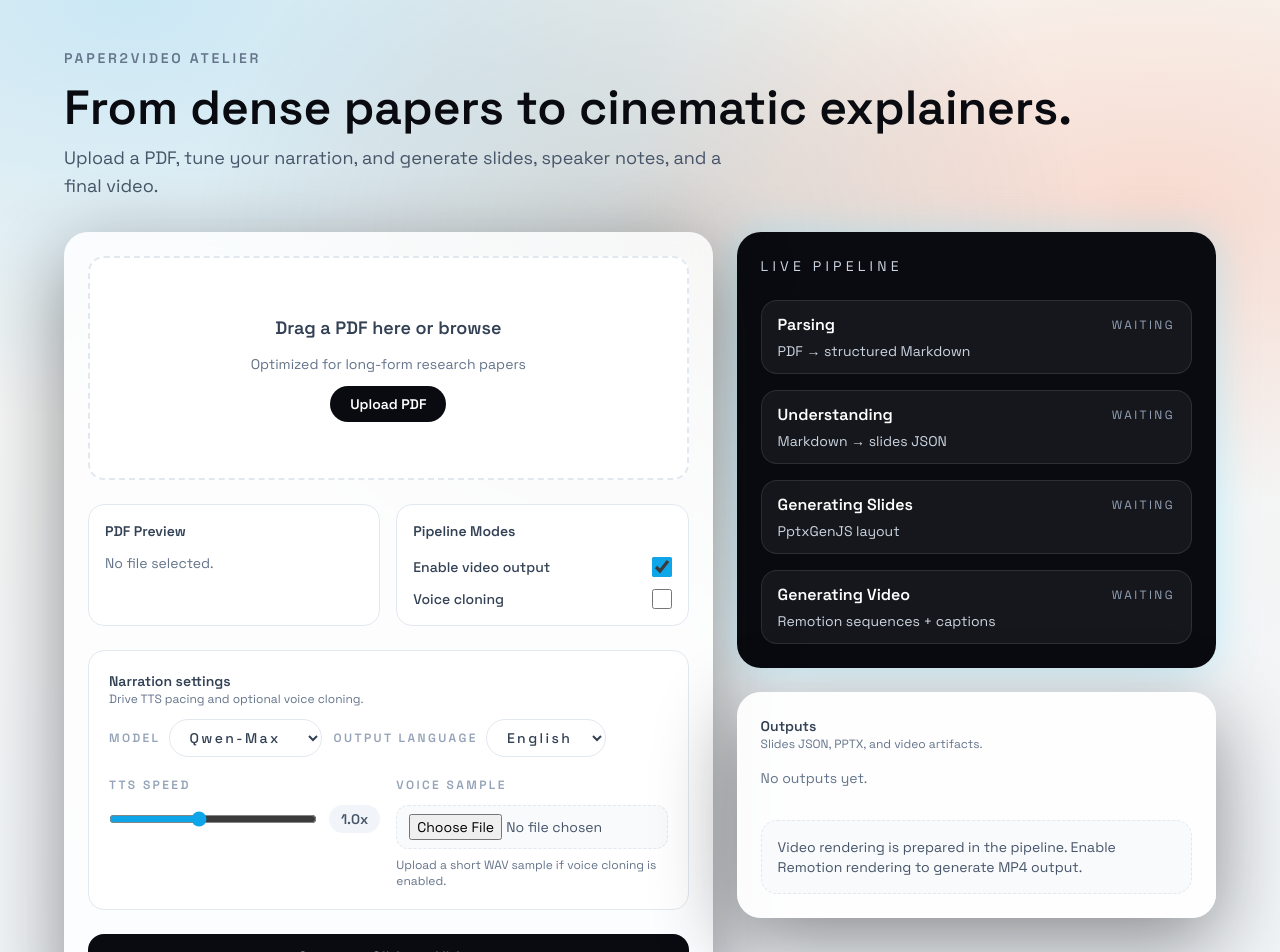
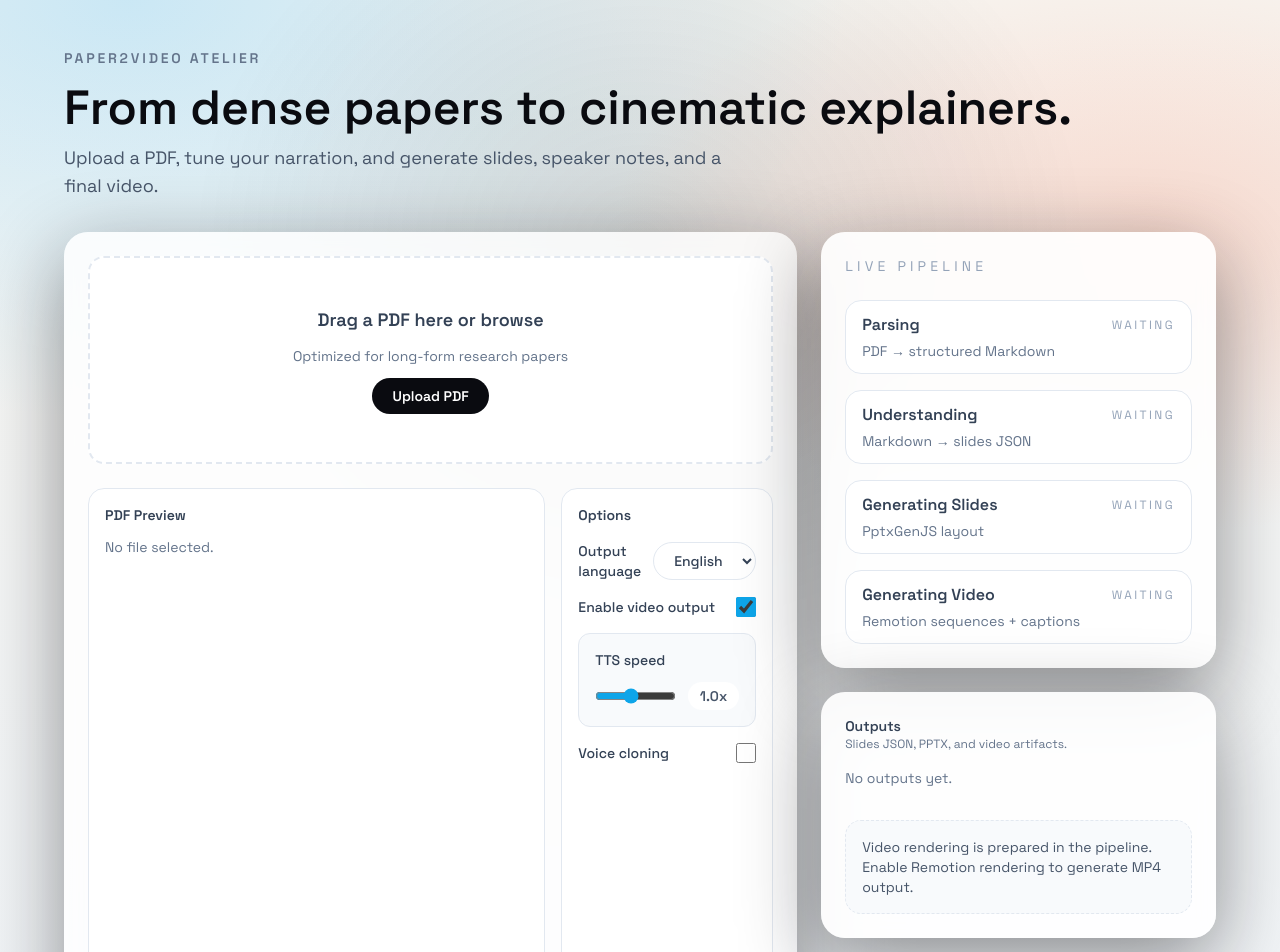
Before and after one commit to ljie-PI/Paper2Video, a Next.js app: page / in a window 1280 px wide. Shown: the top 952 px of the page. Built offline with nearby package versions, Linux system fonts and the light colour scheme.

Commit message:
Adjust layout

```diff
--- a/app/page.tsx
+++ b/app/page.tsx
@@ -186,10 +186,10 @@ export default function HomePage() {
           </div>
         </header>
 
-        <section className="grid gap-6 lg:grid-cols-[1.15fr_0.85fr]">
+        <section className="grid items-start gap-6 lg:grid-cols-[1.3fr_0.7fr]">
           <div className="rounded-3xl bg-white/80 p-6 shadow-card backdrop-blur">
             <div
-              className={`flex h-56 flex-col items-center justify-center gap-3 rounded-2xl border-2 border-dashed transition ${
+              className={`flex h-52 flex-col items-center justify-center gap-3 rounded-2xl border-2 border-dashed transition ${
                 dragActive
                   ? 'border-sky-400 bg-sky-50'
                   : 'border-slate-200 bg-white'
@@ -224,8 +224,8 @@ export default function HomePage() {
               </label>
             </div>
 
-            <div className="mt-6 grid gap-4 md:grid-cols-2">
-              <div className="rounded-2xl border border-slate-200 bg-white p-4">
+            <div className="mt-6 grid gap-4 md:grid-cols-[1.4fr_0.6fr]">
+              <div className="flex h-[540px] flex-col rounded-2xl border border-slate-200 bg-white p-4">
                 <p className="text-sm font-semibold text-slate-700">PDF Preview</p>
                 {pdfFile ? (
                   <div className="mt-3 flex items-center justify-between rounded-xl bg-slate-50 px-4 py-3 text-sm text-slate-600">
@@ -236,68 +236,16 @@ export default function HomePage() {
                   <p className="mt-3 text-sm text-slate-500">No file selected.</p>
                 )}
                 {previewUrl ? (
-                  <div className="mt-4 h-44 overflow-hidden rounded-xl border border-slate-200">
+                  <div className="mt-4 flex-1 overflow-hidden rounded-xl border border-slate-200">
                     <embed src={previewUrl} className="h-full w-full" />
                   </div>
                 ) : null}
               </div>
               <div className="rounded-2xl border border-slate-200 bg-white p-4">
-                <p className="text-sm font-semibold text-slate-700">Pipeline Modes</p>
-                <div className="mt-4 flex flex-col gap-3 text-sm text-slate-600">
+                <p className="text-sm font-semibold text-slate-700">Options</p>
+                <div className="mt-4 flex flex-col gap-4 text-sm text-slate-600">
                   <label className="flex items-center justify-between gap-3">
-                    <span className="font-medium text-slate-700">Enable video output</span>
-                    <input
-                      type="checkbox"
-                      className="h-5 w-5 accent-sky-500"
-                      checked={enableVideo}
-                      onChange={(event) => setEnableVideo(event.target.checked)}
-                    />
-                  </label>
-                  <label className="flex items-center justify-between gap-3">
-                    <span className="font-medium text-slate-700">Voice cloning</span>
-                    <input
-                      type="checkbox"
-                      className="h-5 w-5 accent-orange-500"
-                      checked={voiceClone}
-                      onChange={(event) => setVoiceClone(event.target.checked)}
-                    />
-                  </label>
-                </div>
-              </div>
-            </div>
-
-            <AnimatePresence initial={false}>
-              {enableVideo ? (
-                <motion.div
-                  key="video-settings"
-                  initial={{ opacity: 0, y: 16 }}
-                  animate={{ opacity: 1, y: 0 }}
-                  exit={{ opacity: 0, y: 12 }}
-                  transition={{ duration: 0.3 }}
-                  className="mt-6 rounded-2xl border border-slate-200 bg-white p-5"
-                >
-                  <div className="flex flex-wrap items-center justify-between gap-3">
-                    <div>
-                      <p className="text-sm font-semibold text-slate-700">Narration settings</p>
-                      <p className="text-xs text-slate-500">
-                        Drive TTS pacing and optional voice cloning.
-                      </p>
-                    </div>
-                    <div className="flex flex-wrap items-center gap-3">
-                      <label className="flex items-center gap-2 text-xs font-semibold uppercase tracking-[0.2em] text-slate-400">
-                        Model
-                        <select
-                          value={model}
-                          onChange={(event) => setModel(event.target.value)}
-                          className="rounded-full border border-slate-200 bg-white px-4 py-2 text-sm font-medium text-slate-700"
-                        >
-                          <option value="qwen-max">Qwen-Max</option>
-                          <option value="qwen-plus">Qwen-Plus</option>
-                          <option value="qwen-long">Qwen-Long</option>
-                        </select>
-                      </label>
-                      <label className="flex items-center gap-2 text-xs font-semibold uppercase tracking-[0.2em] text-slate-400">
-                        Output language
+                    <span className="font-medium text-slate-700">Output language</span>
                     <select
                       value={outputLanguage}
                       onChange={(event) =>
@@ -309,14 +257,28 @@ export default function HomePage() {
                       <option value="zh">中文</option>
                     </select>
                   </label>
-                    </div>
-                  </div>
 
-                  <div className="mt-5 grid gap-4 md:grid-cols-2">
-                    <div>
-                      <p className="text-xs font-semibold uppercase tracking-[0.2em] text-slate-400">
-                        TTS Speed
-                      </p>
+                  <label className="flex items-center justify-between gap-3">
+                    <span className="font-medium text-slate-700">Enable video output</span>
+                    <input
+                      type="checkbox"
+                      className="h-5 w-5 accent-sky-500"
+                      checked={enableVideo}
+                      onChange={(event) => setEnableVideo(event.target.checked)}
+                    />
+                  </label>
+
+                  <AnimatePresence initial={false}>
+                    {enableVideo ? (
+                      <motion.div
+                        key="tts-speed"
+                        initial={{ opacity: 0, y: 8 }}
+                        animate={{ opacity: 1, y: 0 }}
+                        exit={{ opacity: 0, y: 6 }}
+                        transition={{ duration: 0.2 }}
+                        className="rounded-xl border border-slate-200 bg-slate-50 p-4"
+                      >
+                        <p className="text-sm font-medium text-slate-700">TTS speed</p>
                         <div className="mt-3 flex items-center gap-3">
                           <input
                             type="range"
@@ -327,15 +289,37 @@ export default function HomePage() {
                             onChange={(event) => setTtsSpeed(Number(event.target.value))}
                             className="w-full accent-sky-500"
                           />
-                        <span className="rounded-full bg-slate-100 px-3 py-1 text-sm font-semibold text-slate-600">
+                          <span className="rounded-full bg-white px-3 py-1 text-sm font-semibold text-slate-600">
                             {ttsSpeed.toFixed(1)}x
                           </span>
                         </div>
-                    </div>
-                    <div>
-                      <p className="text-xs font-semibold uppercase tracking-[0.2em] text-slate-400">
-                        Voice Sample
-                      </p>
+                      </motion.div>
+                    ) : null}
+                  </AnimatePresence>
+
+                  {enableVideo ? (
+                    <>
+                      <label className="flex items-center justify-between gap-3">
+                        <span className="font-medium text-slate-700">Voice cloning</span>
+                        <input
+                          type="checkbox"
+                          className="h-5 w-5 accent-orange-500"
+                          checked={voiceClone}
+                          onChange={(event) => setVoiceClone(event.target.checked)}
+                        />
+                      </label>
+
+                      <AnimatePresence initial={false}>
+                        {voiceClone ? (
+                          <motion.div
+                            key="voice-sample"
+                            initial={{ opacity: 0, y: 8 }}
+                            animate={{ opacity: 1, y: 0 }}
+                            exit={{ opacity: 0, y: 6 }}
+                            transition={{ duration: 0.2 }}
+                            className="rounded-xl border border-dashed border-slate-200 bg-slate-50 p-4"
+                          >
+                            <p className="text-sm font-medium text-slate-700">Voice sample</p>
                             <input
                               type="file"
                               accept="audio/*"
@@ -343,16 +327,19 @@ export default function HomePage() {
                                 const file = event.target.files?.[0] ?? null;
                                 setVoiceSample(file);
                               }}
-                        className="mt-3 block w-full rounded-xl border border-dashed border-slate-200 bg-slate-50 px-3 py-2 text-sm text-slate-600"
+                              className="mt-3 block w-full rounded-xl border border-dashed border-slate-200 bg-white px-3 py-2 text-sm text-slate-600"
                             />
                             <p className="mt-2 text-xs text-slate-500">
-                        Upload a short WAV sample if voice cloning is enabled.
+                              Upload a short WAV sample for voice cloning.
                             </p>
-                    </div>
-                  </div>
                           </motion.div>
                         ) : null}
                       </AnimatePresence>
+                    </>
+                  ) : null}
+                </div>
+              </div>
+            </div>
 
             {error ? (
               <div className="mt-4 rounded-xl bg-rose-50 px-4 py-3 text-sm text-rose-600">
@@ -371,8 +358,8 @@ export default function HomePage() {
           </div>
 
           <div className="flex flex-col gap-6">
-            <div className="rounded-3xl bg-ink-900 p-6 text-white shadow-glow">
-              <p className="text-sm uppercase tracking-[0.3em] text-slate-300">
+            <div className="rounded-3xl bg-white/90 p-6 text-slate-700 shadow-card backdrop-blur">
+              <p className="text-sm uppercase tracking-[0.3em] text-slate-400">
                 Live pipeline
               </p>
               <div className="mt-6 flex flex-col gap-4">
@@ -387,24 +374,22 @@ export default function HomePage() {
                     <div
                       key={stage.id}
                       className={`rounded-2xl border px-4 py-3 transition ${
-                        active
-                          ? 'border-sky-400 bg-white/10'
-                          : 'border-white/10 bg-white/5'
+                        active ? 'border-sky-300 bg-sky-50/60' : 'border-slate-200 bg-white'
                       }`}
                     >
                       <div className="flex items-center justify-between">
                         <p className="text-base font-semibold">{stage.title}</p>
                         <span
                           className={`text-xs uppercase tracking-[0.2em] ${
-                            done ? 'text-emerald-300' : 'text-slate-400'
+                            done ? 'text-emerald-500' : 'text-slate-400'
                           }`}
                         >
                           {done ? 'Ready' : 'Waiting'}
                         </span>
                       </div>
-                      <p className="mt-1 text-sm text-slate-300">{stage.detail}</p>
+                      <p className="mt-1 text-sm text-slate-500">{stage.detail}</p>
                       {showError ? (
-                        <div className="mt-3 rounded-lg bg-rose-500/20 px-3 py-2 text-xs text-rose-100">
+                        <div className="mt-3 rounded-lg bg-rose-50 px-3 py-2 text-xs text-rose-600">
                           {job.error}
                         </div>
                       ) : null}
```
Lines whose indentation alone changed are shown as unchanged.
